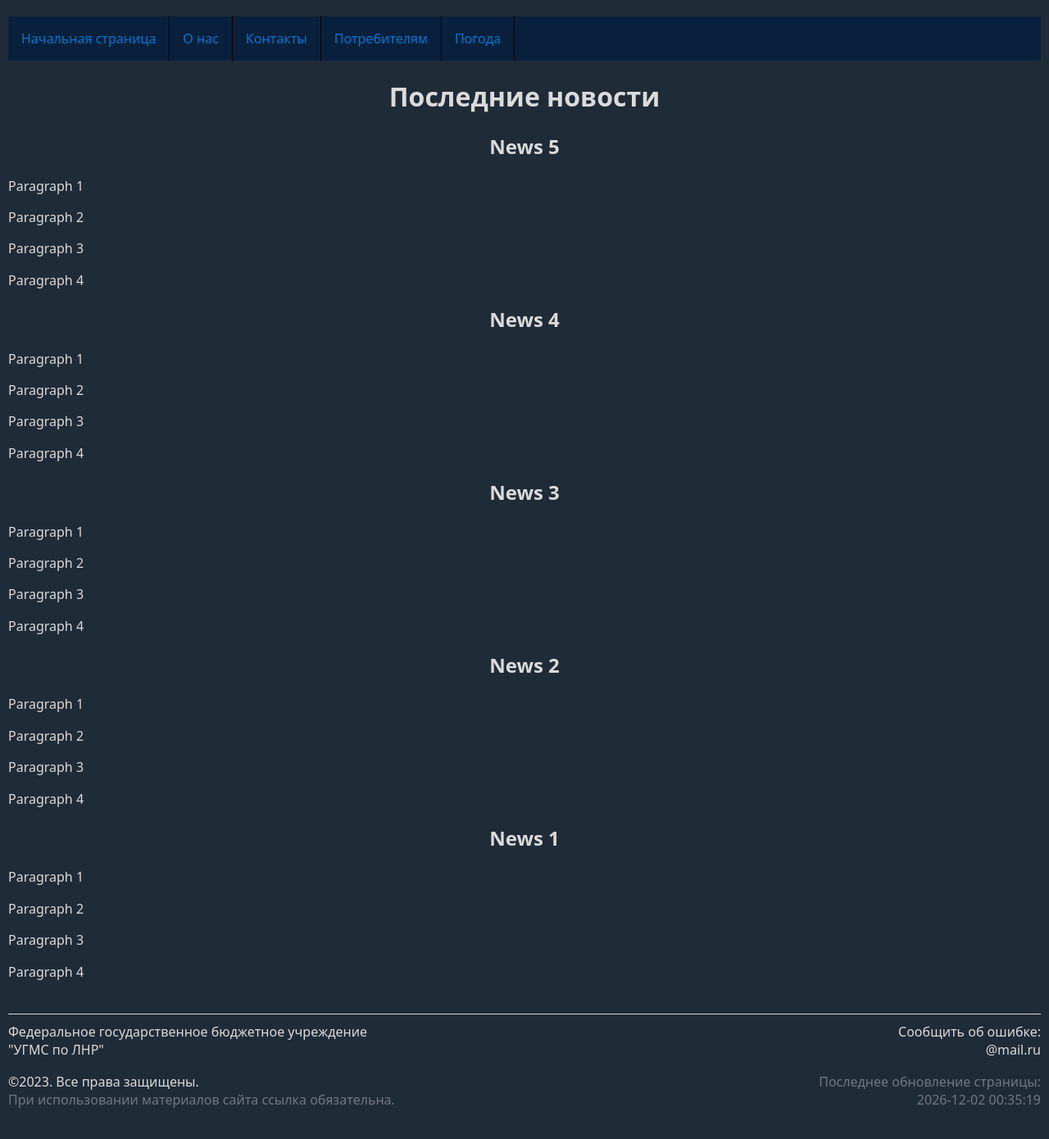
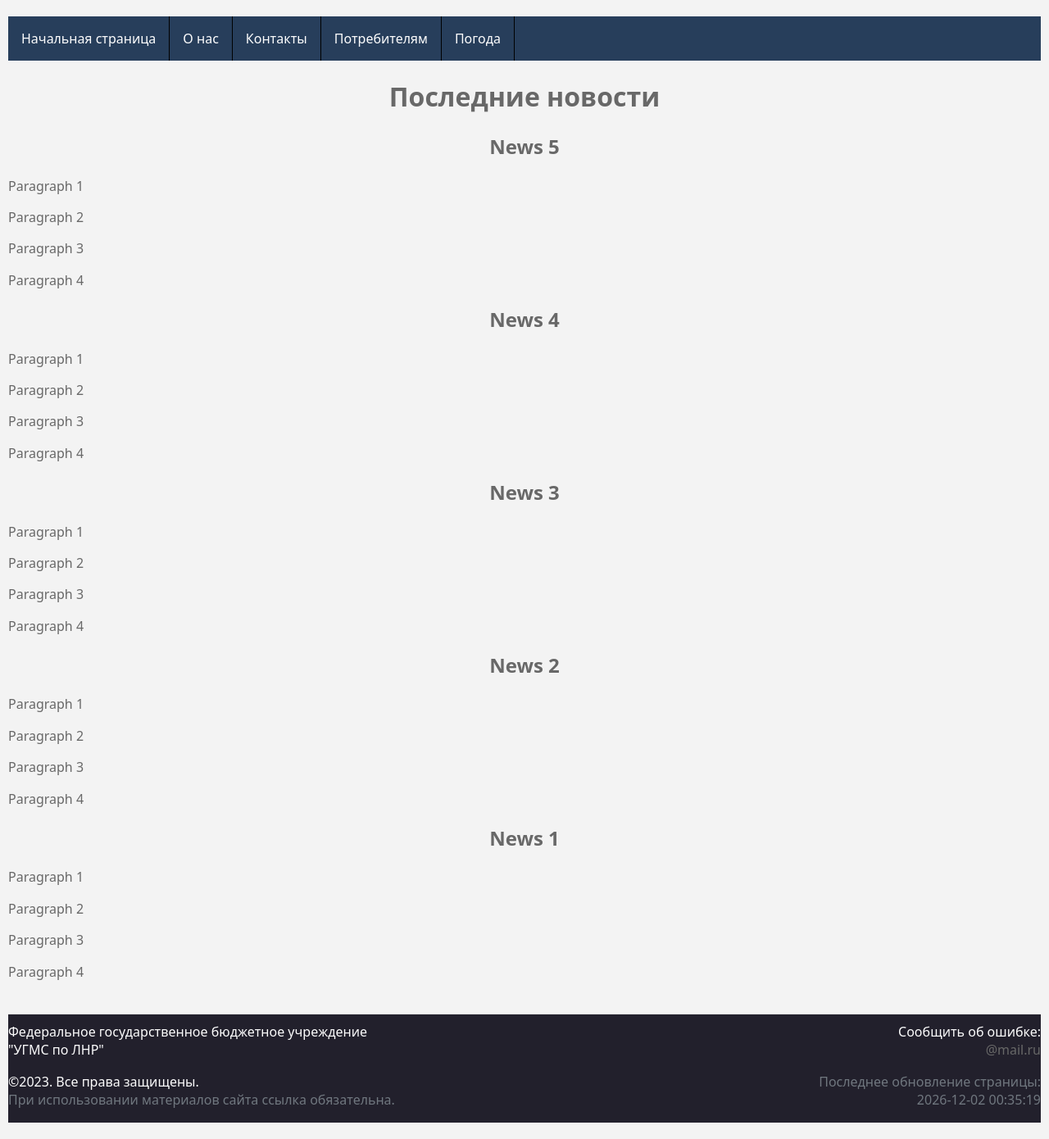
Before and after one commit to n1tr0xs/ugmslnr.ru, a PHP site: page /index.php in a window 1280 px wide. Shown: the whole page at 82% size. Run offline with PHP 8.4, Linux system fonts and the light colour scheme.

Commit message:
css vars created

```diff
--- a/css/footer.css
+++ b/css/footer.css
@@ -3,6 +3,10 @@ body > footer {
 }
 
 footer {
+  background: #22202c;
+  background: var(--footer-background);
+  color: #fffffffc;
+  color: var(--text-footer);
   border-top: 1px solid #dbdbdb;
   border-top: 1px solid var(--border);
   padding-top: 10px;
--- a/css/header.css
+++ b/css/header.css
@@ -19,7 +19,7 @@
 /* computer menu */
 nav.pc {
   background: #09203C;
-  background: var(--menu-background)
+  background: var(--menu-background);
 }
 
 nav.pc a:hover {
@@ -73,6 +73,15 @@ nav.pc .dropdown-content a:hover {
 
 nav.pc .dropdown:hover .dropdown-content {
   display: block;
+}
+
+nav.pc a {
+  color: #fffffffc; /* no var */
+}
+
+nav.pc a:hover {
+  color: #fff; /* no var */
+  background: #1e4b75; /* no var */
 }
 
 /* phone menu */
--- a/css/master.css
+++ b/css/master.css
@@ -1,10 +1,9 @@
 /* master.css */
 :root {
-  --background-body: #202b38;
-  --background: #efefef;
-  --background-alt: #f7f7f7;
+  --background-body: #f3f3f3;
+  --background: #f7f6f8;
   --selection: #9e9e9e;
-  --text-main: #dbdbdb;
+  --text-main: #686868;
   --text-bright: #000;
   --text-muted: #70777f;
   --links: #0076d1;
@@ -14,10 +13,12 @@
   --scrollbar-thumb: rgb(170, 170, 170);
   --scrollbar-thumb-hover: var(--button-hover);
 
-  --menu-background: #09203C;
+  --menu-background: #273e5b;
   --menu-border: 1px solid #000000;
   --menu-dropdown-background: #000011;
   --menu-dropdown-hover-background: #404040;
+  --footer-background: #22202c;
+  --text-footer: #fffffffc;
 }
 
 body {
```
